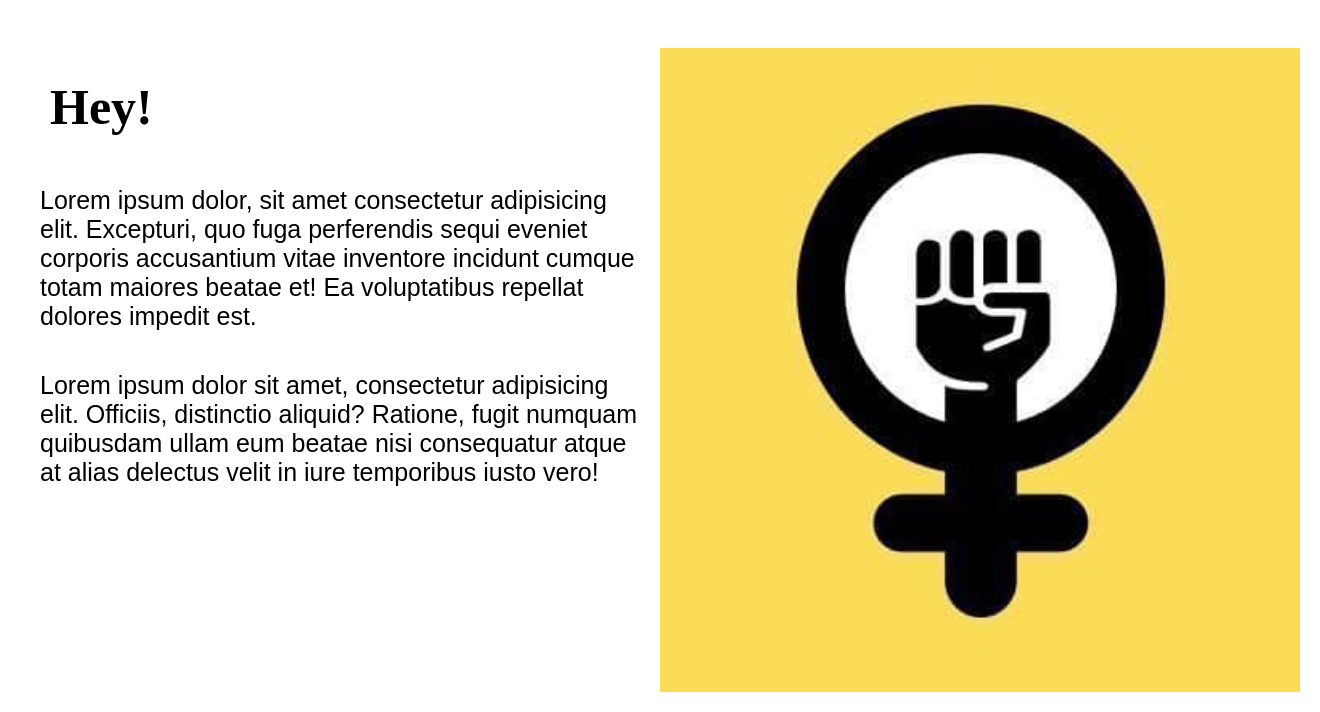
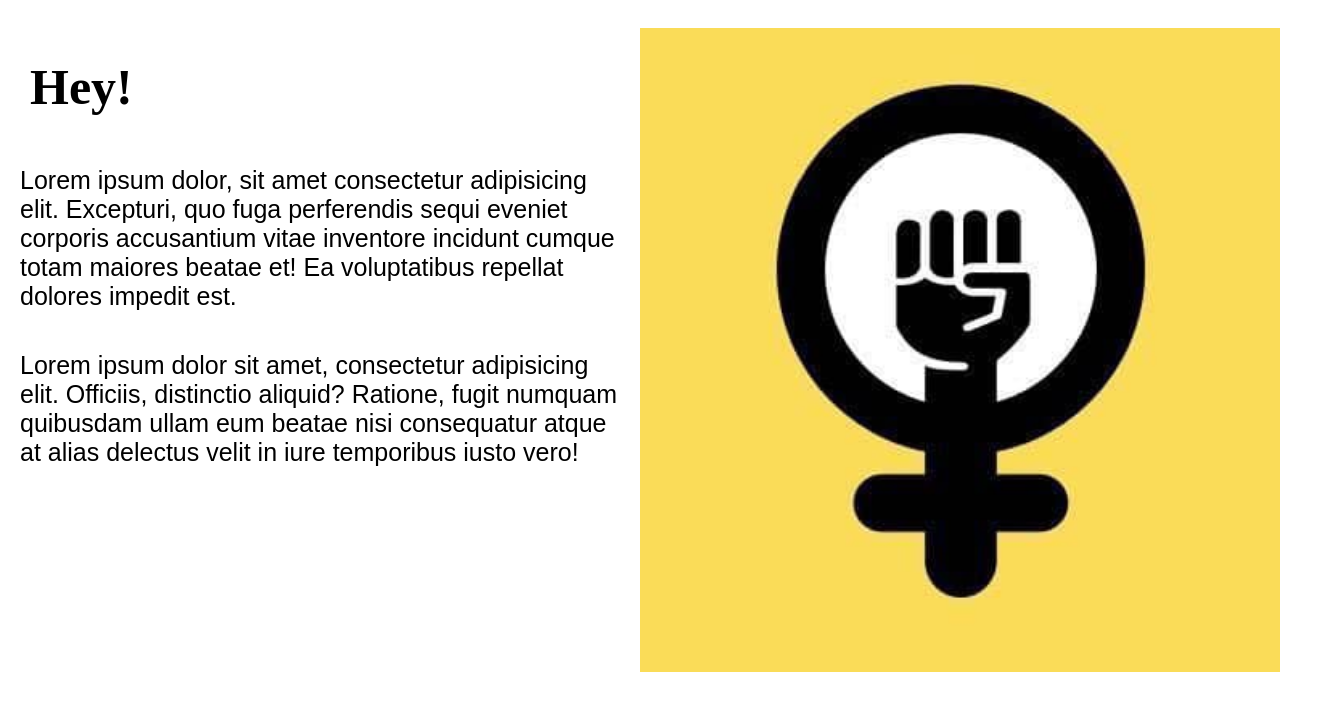
Before and after one commit to Afolabibusayo/Responsiveness-practice., a plain HTML site: page index.html in a window 1280 px wide. Shown: the part 992-1704 px from the top of the page, 1320 px wide, since content can reach past the window. After the commit the page ends 1668 px from the top, so only its background shows below. Drawn offline with Linux system fonts and the light colour scheme.

Commit message:
second commit

```diff
--- a/style.css
+++ b/style.css
@@ -4,6 +4,10 @@
 }
 .header-img{
     display: none;
+}
+
+.wraper{
+    width: 100%;
 }
 
 .wraper h2{
@@ -29,7 +33,6 @@
     .wraper{
         display: flex;
         flex-direction: row;
-        padding: 20px;
         width: 100%;
     }
 
```
